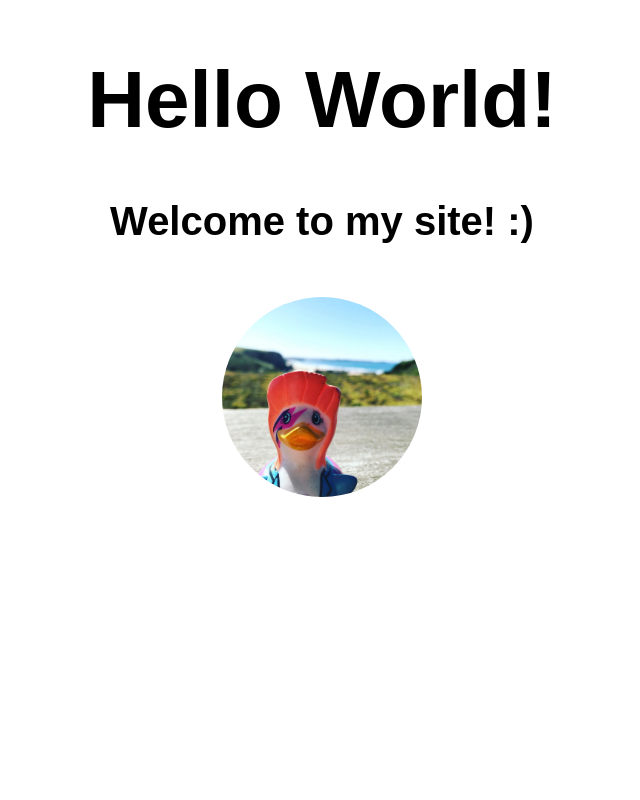
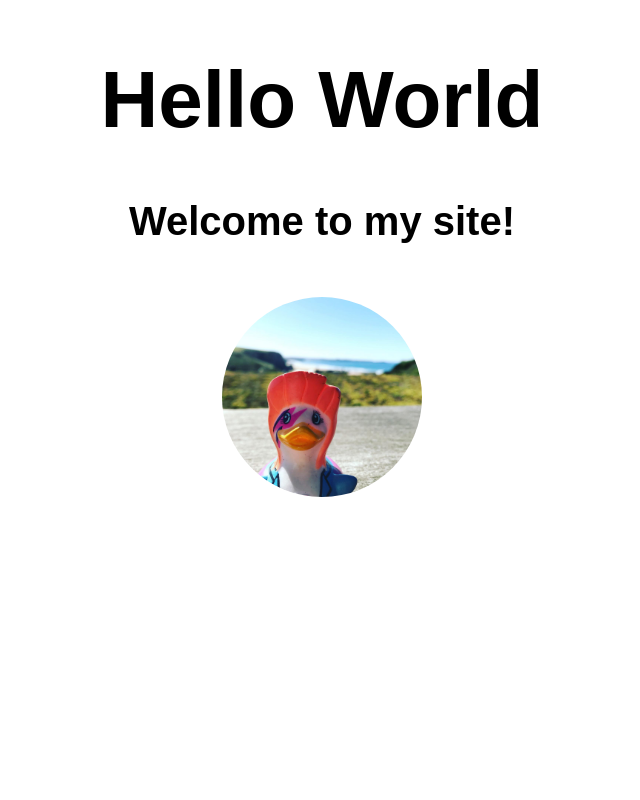
Before and after one commit to hakanpaa/CF-G, a plain HTML site: page beginners-week-one/index.html in a window 1280 px wide. Shown: the top 800 px of the page, without its empty margins (318-958 px from the left). Drawn offline with Linux system fonts and the light colour scheme.

Commit message:
Revert "Make a change"
This reverts commit 1b3da9919621f9966f3fb6d72a2acbf3b62bd2de.

```diff
--- a/beginners-week-one/index.html
+++ b/beginners-week-one/index.html
@@ -7,8 +7,8 @@
 
 <body>
   <div>
-    <h1> Hello World!</h1>
-    <h2>Welcome to my site! :)</h2>
+    <h1> Hello World</h1>
+    <h2>Welcome to my site!</h2>
 
     <image src="./duck.jpg" alt="A local image" width="200px"><!-- image of a duck -->
   </div>
```
